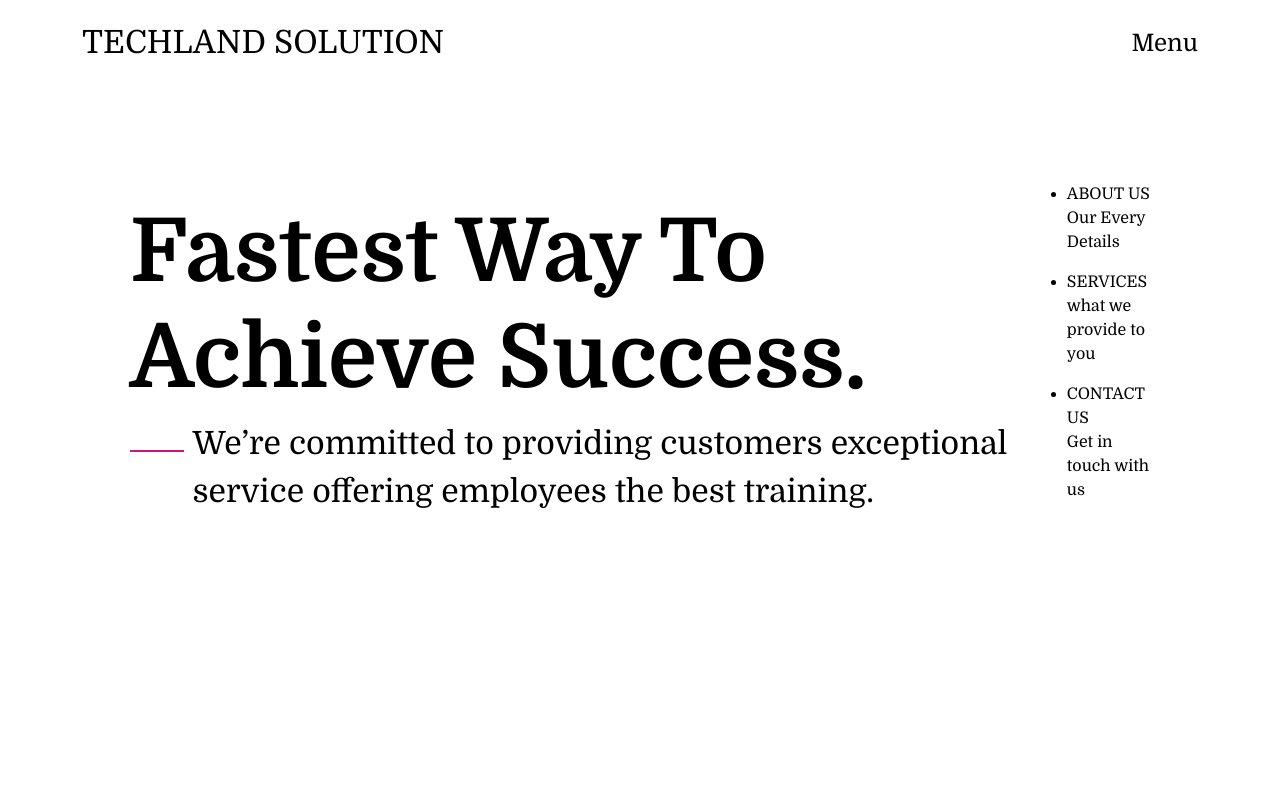
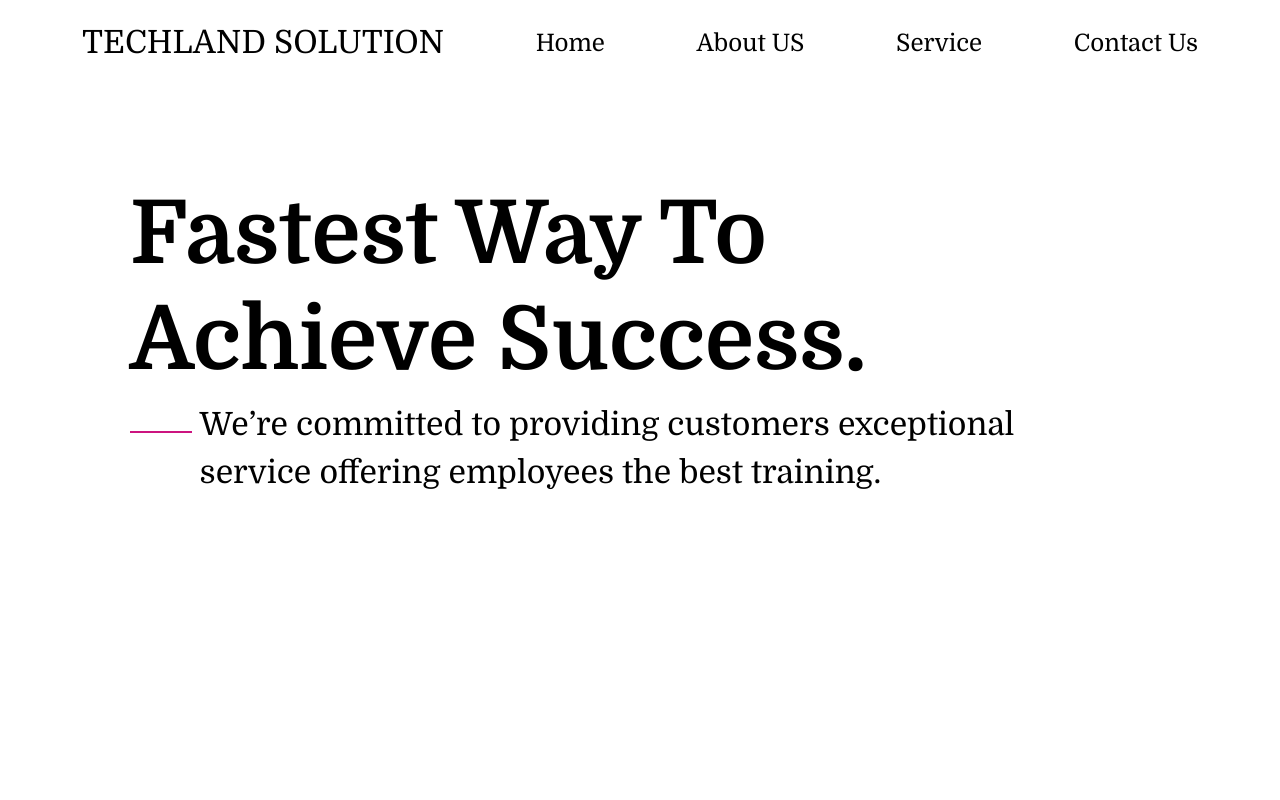
Before and after one commit to hasibdurjoy/studio, a React (Create React App) app: page / in a window 1280 px wide. Shown: the top 800 px of the page. Built offline with nearby package versions, Linux system fonts and the light colour scheme.

Commit message:
banner updated

```diff
--- a/src/Component/Banner.jsx
+++ b/src/Component/Banner.jsx
@@ -14,7 +14,10 @@ const Banner = () => {
       <Container>
         <div className="d-flex align-items-center justify-content-between pt-4">
           <h2>TECHLAND SOLUTION</h2>
-          <h4>Menu</h4>
+          <h4>Home </h4>
+          <h4>About US</h4>
+          <h4>Service</h4>
+          <h4>Contact Us</h4>
         </div>
         <div
           className="d-flex align-items-center justify-content-between mx-5 gap-4"
@@ -42,7 +45,7 @@ const Banner = () => {
             </div>
           </div>
           <div>
-            <ul>
+            {/* <ul>
               <li className="pb-3">
                 <span>ABOUT US</span> <br /> <span>Our Every Details</span>
               </li>
@@ -52,7 +55,7 @@ const Banner = () => {
               <li className="pb-3">
                 <span>CONTACT US</span> <br /> <span>Get in touch with us</span>
               </li>
-            </ul>
+            </ul> */}
           </div>
         </div>
       </Container>
```
